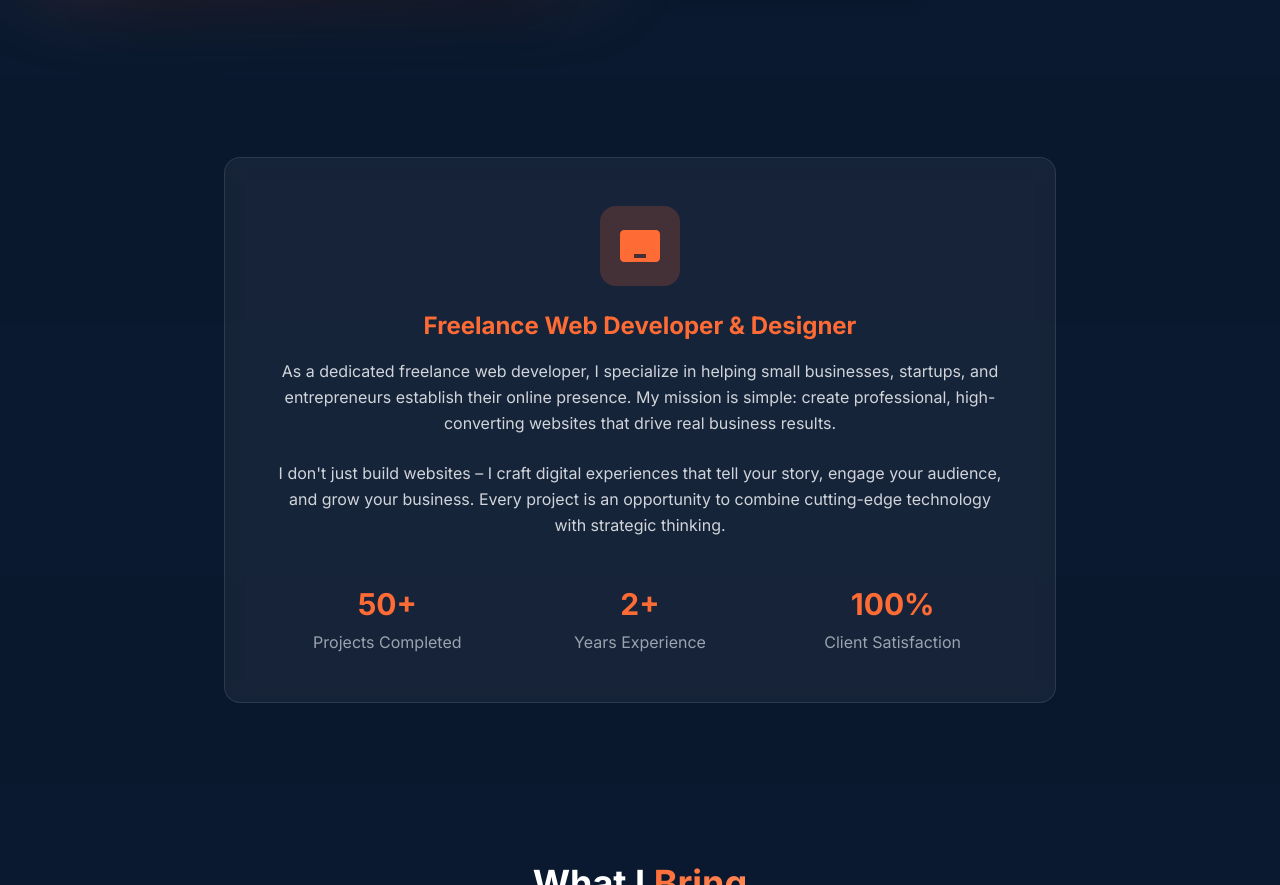
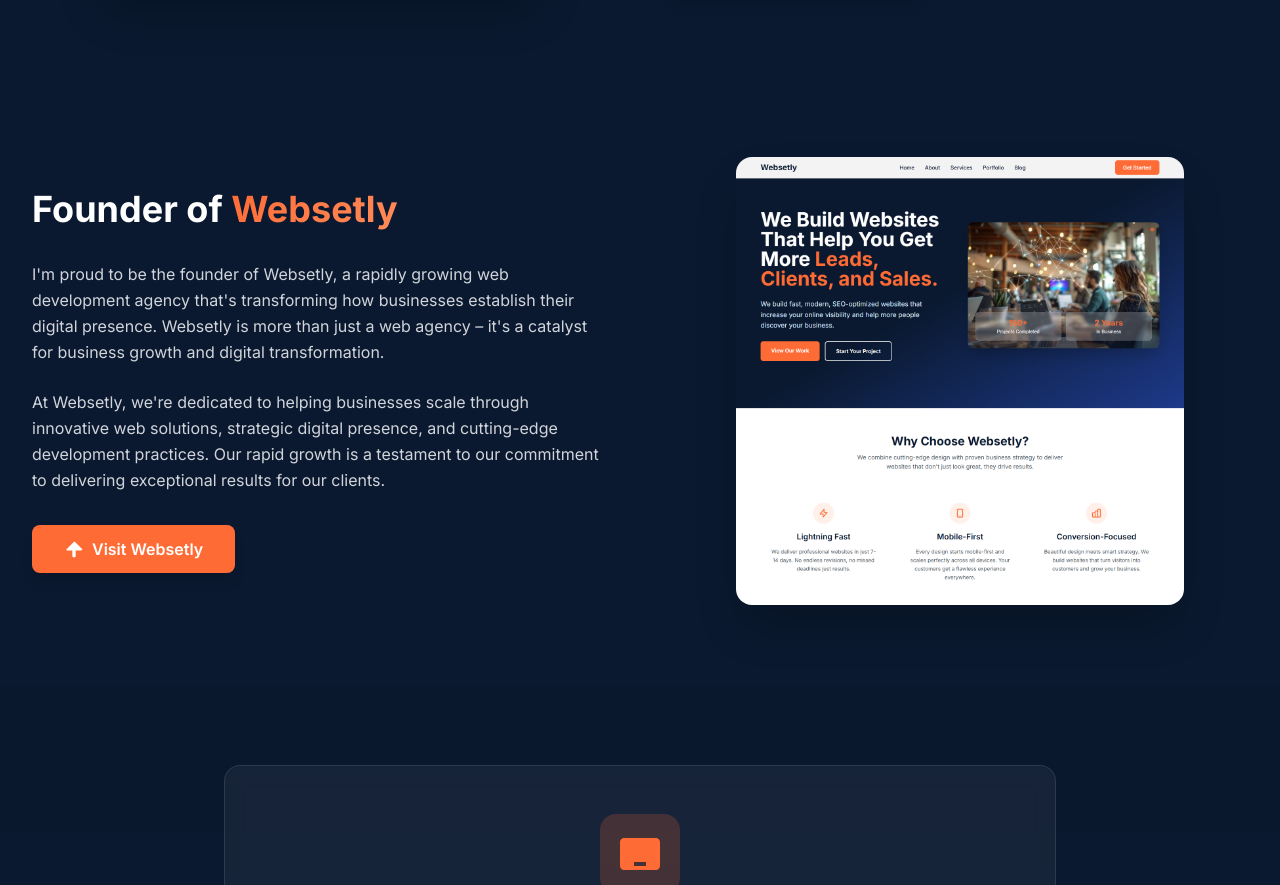
Before and after one commit to dev-tunmise/Personal-Portfolio, a website: page about.html in a window 1280 px wide. Shown: the part 948-1833 px from the top of the page. Drawn offline with Linux system fonts and the light colour scheme.

Commit message:
minor updates

```diff
--- a/about.html
+++ b/about.html
@@ -64,7 +64,7 @@
                 <!-- Profile Image -->
                 <div class="order-2 lg:order-1">
                     <div class="relative">
-                        <div class="absolute inset-0 bg-gradient-to-r from-orange/20 to-orange/10 rounded-2xl blur-2xl"></div>
+                        <!-- <div class="absolute inset-0 bg-gradient-to-r from-orange/20 to-orange/10 rounded-2xl blur-2xl"></div> -->
                         <img src="Images/man-1.jpg" alt="Oluwatunmise Awomoyi" class="relative rounded-2xl shadow-2xl w-full max-w-md mx-auto">
                     </div>
                 </div>
@@ -93,6 +93,45 @@
                             </svg>
                             Let's Work Together
                         </a>
+                    </div>
+                </div>
+            </div>
+        </div>
+    </section>
+
+    <!-- Websetly Section -->
+    <section class="py-20">
+        <div class="max-w-7xl mx-auto px-4 sm:px-6 lg:px-8">
+            <div class="grid lg:grid-cols-2 gap-16 items-center">
+                <!-- Websetly Text -->
+                <div class="order-1">
+                    <h2 class="text-3xl md:text-4xl font-bold mb-8">
+                        Founder of <span class="text-gradient">Websetly</span>
+                    </h2>
+                    <div class="space-y-6 text-gray-300 leading-relaxed">
+                        <p>
+                            I'm proud to be the founder of Websetly, a rapidly growing web development agency that's transforming how businesses establish their digital presence. Websetly is more than just a web agency – it's a catalyst for business growth and digital transformation.
+                        </p>
+                        <p>
+                            At Websetly, we're dedicated to helping businesses scale through innovative web solutions, strategic digital presence, and cutting-edge development practices. Our rapid growth is a testament to our commitment to delivering exceptional results for our clients.
+                        </p>
+                    </div>
+
+                    <div class="mt-8">
+                        <a href="https://websetly.com" target="_blank" class="bg-orange hover:bg-orange/80 text-white px-8 py-3 rounded-lg font-semibold transition duration-300 transform hover:scale-105 shadow-lg inline-flex items-center">
+                            <svg class="w-5 h-5 mr-2" fill="currentColor" viewBox="0 0 24 24">
+                                <path d="M21 13.1c-.1.4-.5.7-.9.7H14v7c0 .5-.4 1-1 1h-2c-.5 0-1-.4-1-1v-7H3.9c-.4 0-.8-.3-.9-.7-.1-.4 0-.8.3-1.1l8.5-8.5c.4-.4 1-.4 1.4 0l8.5 8.5c.3.3.4.7.3 1.1z"/>
+                            </svg>
+                            Visit Websetly
+                        </a>
+                    </div>
+                </div>
+
+                <!-- Websetly Image -->
+                <div class="order-2">
+                    <div class="relative">
+                        <!-- <div class="absolute inset-0 bg-gradient-to-r from-orange/20 to-orange/10 rounded-2xl blur-2xl"></div> -->
+                        <img src="Images/websetly.png" alt="Websetly - Web Development Agency" class="relative rounded-2xl shadow-2xl w-full max-w-md mx-auto">
                     </div>
                 </div>
             </div>
```
Also changed, not shown: index.html (+18 -4 lines), Images/websetly.png (added), style.min.css.
